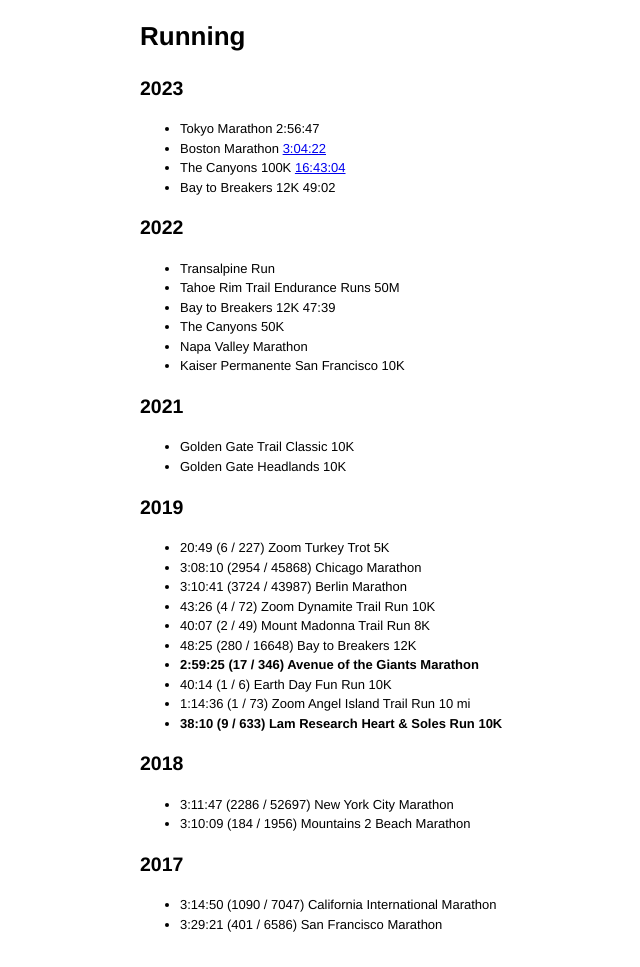
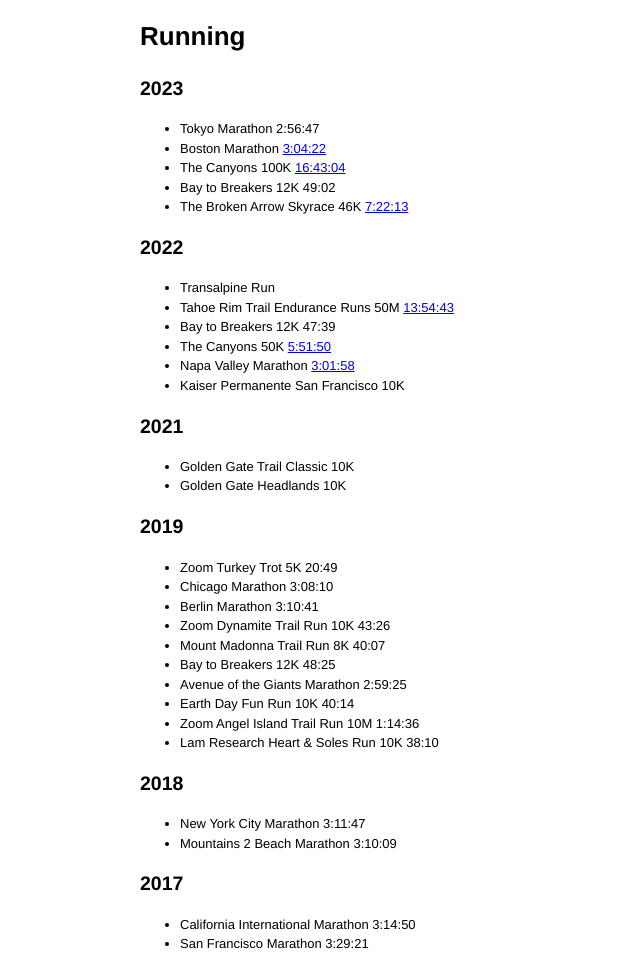
Before and after one commit to denis/denis.github.com, a Jekyll site: the page built from running.md, in a window 1280 px wide. Shown: the whole page, without its empty margins (100-740 px from the left). Built offline with Jekyll 4.4.1, drawn with Linux system fonts in a browser that asks for light colours; comment, search, counter and statistics services are not loaded.

Commit message:
Update the Running page

```diff
--- a/running.md
+++ b/running.md
@@ -8,17 +8,18 @@
 ## 2023
 
 - Tokyo Marathon 2:56:47
-- Boston Marathon [3:04:22](https://results.baa.org/2023/?content=detail&fpid=search&pid=search&idp=9TGHS6FF17C946&lang=EN_CAP&event=R&event_main_group=runner&pidp=start&search%5Bstart_no%5D=7352&search_event=R)
-- The Canyons 100K [16:43:04](https://utmb.world/utmb-index/races/3753.thecanyonsendurancerunsbyutmb-100km.2023?page=10)
+- Boston Marathon [3:04:22][2023-boston-marathon]
+- The Canyons 100K [16:43:04][2023-the-canyons-100k]
 - Bay to Breakers 12K 49:02
+- The Broken Arrow Skyrace 46K [7:22:13][2023-the-broken-arrow-skyrace-46k]
 
 ## 2022
 
 - Transalpine Run
-- Tahoe Rim Trail Endurance Runs 50M
+- Tahoe Rim Trail Endurance Runs 50M [13:54:43][2022-trter-50m]
 - Bay to Breakers 12K 47:39
-- The Canyons 50K
-- Napa Valley Marathon
+- The Canyons 50K [5:51:50][2022-the-canyons-50k]
+- Napa Valley Marathon [3:01:58][2022-napa-valley-marathon]
 - Kaiser Permanente San Francisco 10K
 
 ## 2021
@@ -28,23 +29,30 @@
 
 ## 2019
 
-- 20:49 (6 / 227) Zoom Turkey Trot 5K
-- 3:08:10 (2954 / 45868) Chicago Marathon
-- 3:10:41 (3724 / 43987) Berlin Marathon
-- 43:26 (4 / 72) Zoom Dynamite Trail Run 10K
-- 40:07 (2 / 49) Mount Madonna Trail Run 8K
-- 48:25 (280 / 16648) Bay to Breakers 12K
-- **2:59:25 (17 / 346) Avenue of the Giants Marathon**
-- 40:14 (1 / 6) Earth Day Fun Run 10K
-- 1:14:36 (1 / 73) Zoom Angel Island Trail Run 10 mi
-- **38:10 (9 / 633) Lam Research Heart & Soles Run 10K**
+- Zoom Turkey Trot 5K 20:49
+- Chicago Marathon 3:08:10
+- Berlin Marathon 3:10:41
+- Zoom Dynamite Trail Run 10K 43:26
+- Mount Madonna Trail Run 8K 40:07
+- Bay to Breakers 12K 48:25
+- Avenue of the Giants Marathon 2:59:25
+- Earth Day Fun Run 10K 40:14
+- Zoom Angel Island Trail Run 10M 1:14:36
+- Lam Research Heart & Soles Run 10K 38:10
 
 ## 2018
 
-- 3:11:47 (2286 / 52697) New York City Marathon
-- 3:10:09 (184 / 1956) Mountains 2 Beach Marathon
+- New York City Marathon 3:11:47
+- Mountains 2 Beach Marathon 3:10:09
 
 ## 2017
 
-- 3:14:50 (1090 / 7047) California International Marathon
-- 3:29:21 (401 / 6586) San Francisco Marathon
+- California International Marathon 3:14:50
+- San Francisco Marathon 3:29:21
+
+[2023-the-canyons-100k]: https://utmb.world/utmb-index/races/3753.thecanyonsendurancerunsbyutmb-100km.2023?page=10
+[2023-the-broken-arrow-skyrace-46k]: https://www.athlinks.com/event/171438/results/Event/1053701/Course/2374411/Bib/2211
+[2023-boston-marathon]: https://results.baa.org/2023/?content=detail&fpid=search&pid=search&idp=9TGHS6FF17C946&lang=EN_CAP&event=R&event_main_group=runner&pidp=start&search%5Bstart_no%5D=7352&search_event=R
+[2022-napa-valley-marathon]: https://results.svetiming.com/napa-valley-marathon/events/2022/kaiser-permanente-napa-valley-marathon/1502/entrant?share=1 "Qualified for 2023 Boston Marathon"
+[2022-the-canyons-50k]: https://canyons.utmb.world/runners/results?year=2022&raceUri=2983.thecanyonsendurancerunsbyutmb-50km.2022
+[2022-trter-50m]: https://ultrasignup.com/results_event.aspx?did=88887#1691864
```
